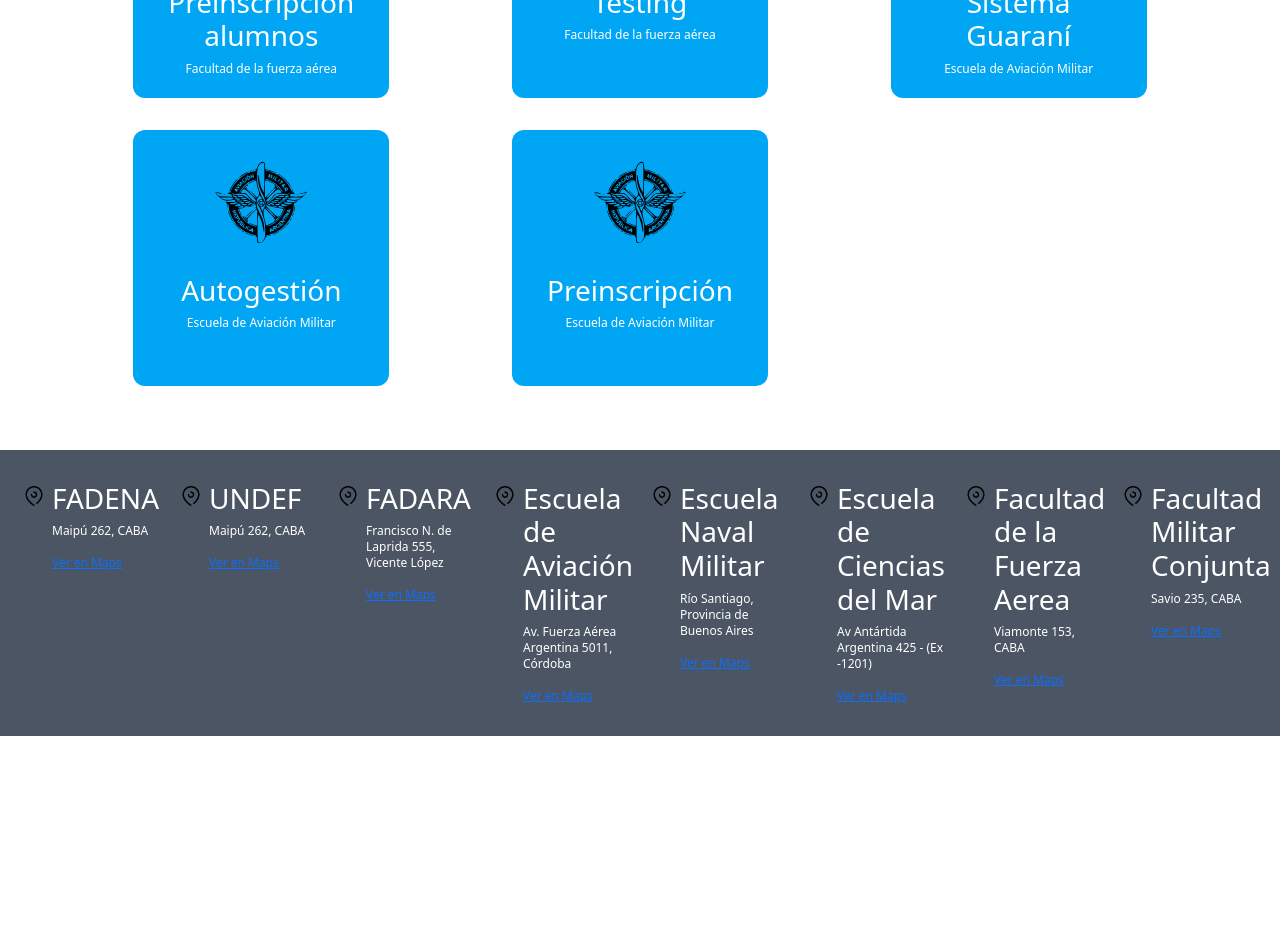
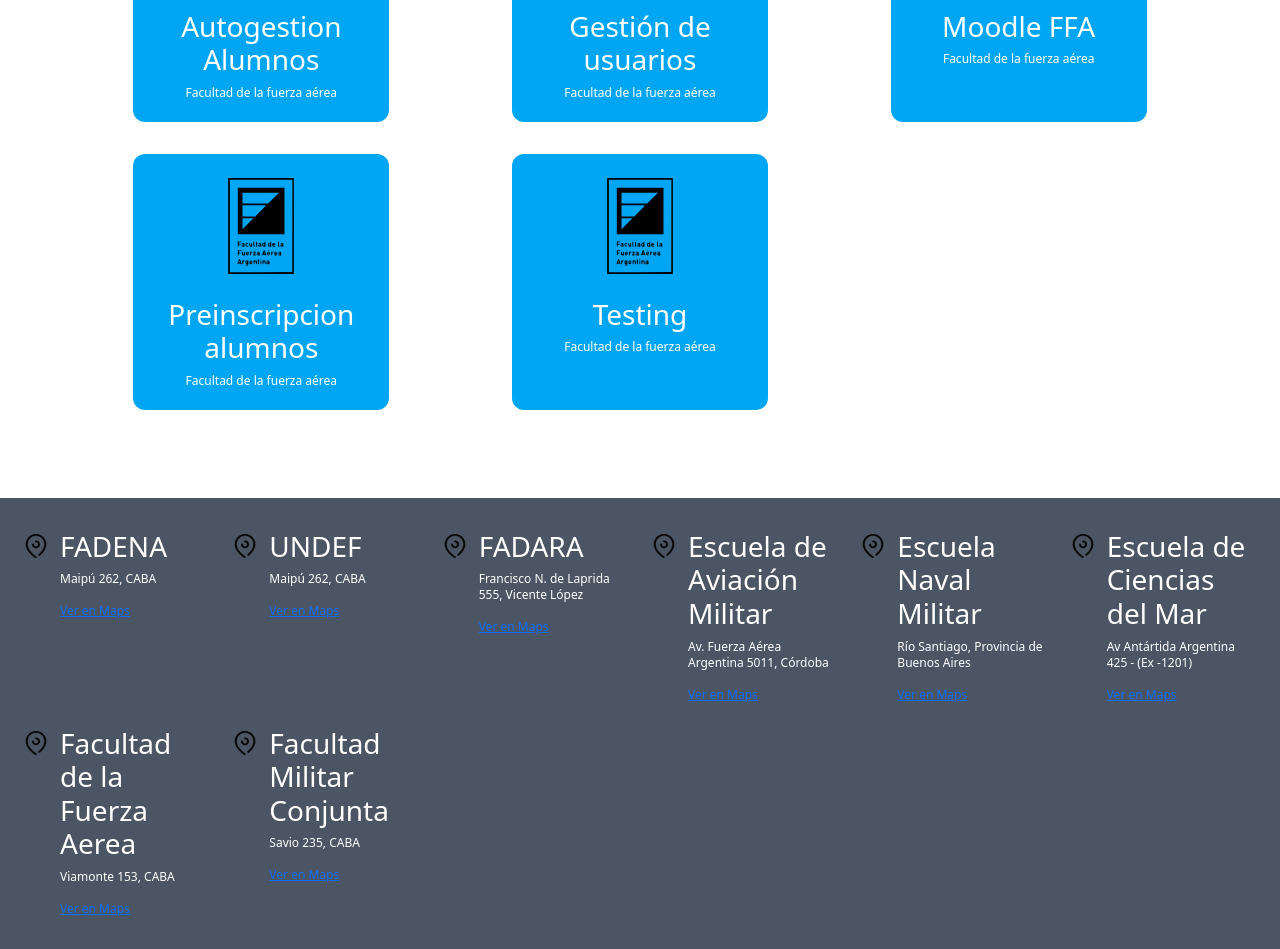
Before and after one commit to EzeUndef/dashboardundef, a Next.js app: page /FFA in a window 1280 px wide. Shown: the part 840-1789 px from the top of the page. Before the commit the page ends 1576 px from the top, so only its background shows below. Built offline with nearby package versions, Linux system fonts and the light colour scheme.

Commit message:
Version Beta 1.11

```diff
--- a/src/app/FFA/page.tsx
+++ b/src/app/FFA/page.tsx
@@ -61,9 +61,15 @@
 ];
 
 export default function FadenaPage() {
+  const sortedCards = [...fadenaCards].sort((a, b) => {
+    const descCompare = a.description.localeCompare(b.description);
+    if (descCompare !== 0) return descCompare;
+    return a.text.localeCompare(b.text);
+  });
+
   return (
     <div className="px-4 py-8 grid-cols-3 grid-rows-3">
-      <Lista cards={fadenaCards} />
+      <Lista cards={sortedCards} />
     </div>
   );
 }
--- a/src/app/components/Calendar.tsx
+++ b/src/app/components/Calendar.tsx
@@ -60,7 +60,7 @@
           </div>
         )}
 
-        <div className="bg-cyan-100 rounded-xl shadow-2xl p-4">
+<div className="bg-cyan-100 rounded-xl shadow-2xl p-4 w-full max-w-full overflow-x-hidden">
   <DateCalendar
     displayWeekNumber
     value={selectedDate}
@@ -79,8 +79,24 @@
         className: "text-black font-bold",
       },
     }}
+    sx={{
+      width: '100%',
+      maxWidth: '100%',
+      '.MuiPickersCalendarHeader-root': {
+        justifyContent: 'space-between',
+      },
+      '.MuiPickersSlideTransition-root': {
+        minHeight: 320, // asegurar altura coherente
+      },
+      '@media (max-width: 640px)': {
+        '.MuiDayCalendar-weekContainer': {
+          flexWrap: 'wrap', // adaptar días en mobile
+        },
+      },
+    }}
   />
 </div>
+
 
         {feriadoDelDia && (
           <div className="mt-6 p-4 border border-gray-300 rounded-md bg-white shadow">
--- a/src/app/fadara/page.tsx
+++ b/src/app/fadara/page.tsx
@@ -82,9 +82,15 @@
 ];
 
 export default function FadenaPage() {
+  const sortedCards = [...fadenaCards].sort((a, b) => {
+    const descCompare = a.description.localeCompare(b.description);
+    if (descCompare !== 0) return descCompare;
+    return a.text.localeCompare(b.text);
+  });
+
   return (
-    <div className="px-4 py-8">
-      <Lista cards={fadenaCards} />
+    <div className="px-4 py-8 grid-cols-3 grid-rows-3">
+      <Lista cards={sortedCards} />
     </div>
   );
 }
--- a/src/app/fadena/page.tsx
+++ b/src/app/fadena/page.tsx
@@ -60,9 +60,15 @@
 ];
 
 export default function FadenaPage() {
+  const sortedCards = [...fadenaCards].sort((a, b) => {
+    const descCompare = a.description.localeCompare(b.description);
+    if (descCompare !== 0) return descCompare;
+    return a.text.localeCompare(b.text);
+  });
+
   return (
     <div className="px-4 py-8 grid-cols-3 grid-rows-3">
-      <Lista cards={fadenaCards} />
+      <Lista cards={sortedCards} />
     </div>
   );
 }
--- a/src/app/fmc/page.tsx
+++ b/src/app/fmc/page.tsx
@@ -24,7 +24,7 @@
   },
   {
     title: 'FMC',
-    text: 'Test FMC',
+    text: 'Testing',
     link: 'http://test.fmc.undef.edu.ar/app/',
     image: '/icons/fmc.svg',
     description: 'Facultad militar conjunta',
@@ -32,9 +32,15 @@
 ];
 
 export default function FadenaPage() {
+  const sortedCards = [...fadenaCards].sort((a, b) => {
+    const descCompare = a.description.localeCompare(b.description);
+    if (descCompare !== 0) return descCompare;
+    return a.text.localeCompare(b.text);
+  });
+
   return (
     <div className="px-4 py-8 grid-cols-3 grid-rows-3">
-      <Lista cards={fadenaCards} />
+      <Lista cards={sortedCards} />
     </div>
   );
 }
--- a/src/app/layout.tsx
+++ b/src/app/layout.tsx
@@ -6,7 +6,6 @@
 import Header from "./components/header";
 import BasicExample from "./components/Navbar";
 import React from "react";
-
 
 const geistSans = Geist({
   variable: "--font-geist-sans",
@@ -36,17 +35,14 @@
           <Header />
         </header>
 
-
         <BasicExample />
 
-
-<main className="flex-1">
+        <main className="flex-1 px-4 py-4 sm:px-6 lg:px-8">
           {children}
         </main>
 
-
-<footer className="bg-gray-600 text-white px-4 py-8 text-xs">
-  <div className="max-w-7xl mx-auto grid grid-cols-2 sm:grid-cols-3 md:grid-cols-4 lg:grid-cols-6 xl:grid-cols-8 gap-6">
+        <footer className="bg-gray-600 text-white px-4 py-8 text-sm sm:text-xs">
+          <div className="max-w-7xl mx-auto grid grid-cols-1 sm:grid-cols-2 md:grid-cols-3 lg:grid-cols-4 xl:grid-cols-6 gap-6">
             {[
               {
                 name: "FADENA",
@@ -89,8 +85,12 @@
                 map: "https://maps.app.goo.gl/L4hHxHHits9kSDkZ9",
               },
             ].map((faculty, index) => (
-      <div key={index} className="flex items-start space-x-2">
-        <img src="/images/icono.png" alt={`Icono ${faculty.name}`} className="w-5 h-5 mt-1" />
+              <div key={index} className="flex items-start space-x-3">
+                <img
+                  src="/images/icono.png"
+                  alt={`Icono ${faculty.name}`}
+                  className="w-6 h-6 mt-1"
+                />
                 <div>
                   <h3 className="font-semibold">{faculty.name}</h3>
                   <p>{faculty.address}</p>
@@ -107,7 +107,6 @@
             ))}
           </div>
         </footer>
-
       </body>
     </html>
   );
--- a/src/app/page.tsx
+++ b/src/app/page.tsx
@@ -7,16 +7,19 @@
 
 export default function Home() {
   return (
-    <div className={`${raleway.className} flex flex-col px-4 py-8`}>
+    <div className={`${raleway.className} px-4 py-8`}>
+      <div className="w-full max-w-6xl mx-auto flex flex-col lg:flex-row lg:justify-between lg:items-start gap-8">
 
-      <div className="flex flex-1 justify-between w-full max-w-6xl mx-auto">
-        <aside className="w-full max-w-lg">
+
+        <aside className="w-full lg:max-w-lg">
           <h1 className="text-3xl font-bold">Bienvenido al portal de la UNDEF</h1>
         </aside>
 
-        <aside className="w-full max-w-lg -mr-60">
-          <Calendar />
+
+          <aside className="hidden md:block w-full max-w-lg -mr-60">
+            <Calendar />
         </aside>
+
       </div>
     </div>
   );
--- a/src/app/undef/page.tsx
+++ b/src/app/undef/page.tsx
@@ -46,9 +46,15 @@
 ];
 
 export default function FadenaPage() {
+  const sortedCards = [...fadenaCards].sort((a, b) => {
+    const descCompare = a.description.localeCompare(b.description);
+    if (descCompare !== 0) return descCompare;
+    return a.text.localeCompare(b.text);
+  });
+
   return (
     <div className="px-4 py-8 grid-cols-3 grid-rows-3">
-      <Lista cards={fadenaCards} />
+      <Lista cards={sortedCards} />
     </div>
   );
 }
```
Also changed, not shown: src/app/components/Navbar.tsx (+4 -4 lines), 1 other file (tests, documents, lock files or other folders). Lines whose indentation alone changed are shown as unchanged.
